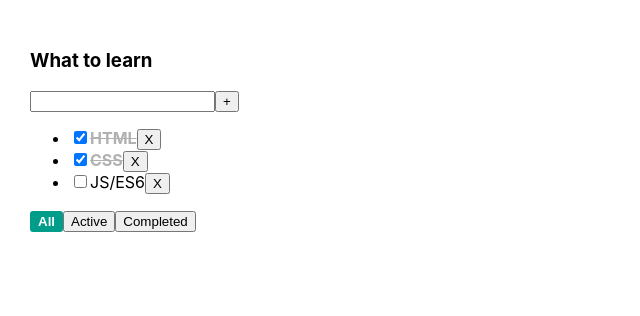
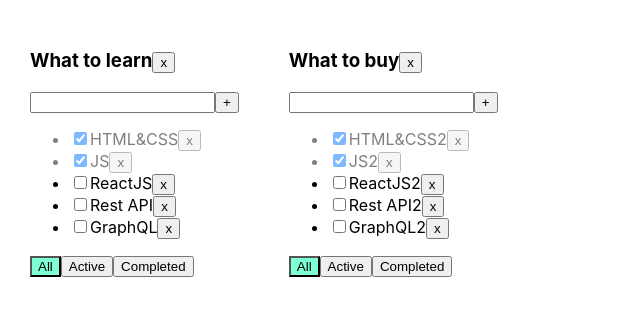
Before and after one commit to alex27git/TodoList, a React (Create React App) app: page / in a window 1280 px wide. Shown: the top 316 px of the page, without its empty margins (0-640 px from the left). Built offline with nearby package versions, Linux system fonts and the light colour scheme.

Commit message:
remove todo lists

```diff
--- a/src/App.css
+++ b/src/App.css
@@ -1,29 +1,24 @@
 .App {
   padding: 30px;
   display: flex;
-
 }
 
 .App > div {
   margin-right: 50px;
 }
 
-.isDone {
-  text-decoration: line-through;
-  color: #000000;
-  font-weight: bold;
-  opacity: 0.3;
+.error {
+  border: red 1px solid;
 }
 
-.active {
-  background-color: #009d8b;
-  color: white;
-  font-weight: bold;
-  border: 2px solid #009d8b;
-  border-radius: 3px;
+.error-message {
+  color: red;
 }
 
-.error {
-  border: 2px solid #ff1c21;
-  outline: none;
+.active-filter {
+  background-color: aquamarine;
 }
+
+.is-done {
+  opacity: 0.5;
+}
--- a/src/App.tsx
+++ b/src/App.tsx
@@ -1,71 +1,114 @@
 import React, {useState} from 'react';
 import './App.css';
-import TodoList, {TaskType}from "./TodoList";
-import {v1} from "uuid";
+import {Todolist} from './Todolist';
+import {v1} from 'uuid';
 
-export type FilterValuesType = "all"|"active"|"completed"
+export type FilterValuesType = "all" | "active" | "completed";
+
+type TodolistsType = {
+  id: string,
+  title: string,
+  filter: FilterValuesType
+}
 
 function App() {
-  const title: string = "What to learn"
-  // const title: string = "What to buy"
 
-  const [tasks, setTasks] = useState<Array<TaskType>>(
-    [
-      {id: v1(), title: "HTML", isDone: true},
-      {id: v1(), title: "CSS", isDone: true},
-      {id: v1(), title: "JS/ES6", isDone: false},
+  // let [todolists, setTodolists] = useState<Array<TodolistsType>>([
+  //   {id: v1(), title: 'What to learn', filter: 'all'},
+  //   {id: v1(), title: 'What to buy', filter: 'all'},
+  // ])
+
+  // let [tasks, setTasks] = useState([
+  //   {id: v1(), title: "HTML&CSS", isDone: true},
+  //   {id: v1(), title: "JS", isDone: true},
+  //   {id: v1(), title: "ReactJS", isDone: false},
+  //   {id: v1(), title: "Rest API", isDone: false},
+  //   {id: v1(), title: "GraphQL", isDone: false},
+  // ]);
+
+  let todolistID1=v1();
+  let todolistID2=v1();
+
+  let [todolists, setTodolists] = useState<Array<TodolistsType>>([
+    {id: todolistID1, title: 'What to learn', filter: 'all'},
+    {id: todolistID2, title: 'What to buy', filter: 'all'}, ])
+  let [tasks, setTasks] = useState({
+    [todolistID1]:[
+    {id: v1(), title: "HTML&CSS", isDone: true},
+      {id: v1(), title: "JS", isDone: true},
+      {id: v1(), title: "ReactJS", isDone: false},
+      {id: v1(), title: "Rest API", isDone: false},
+      {id: v1(), title: "GraphQL", isDone: false},
+    ],
+    [todolistID2]:[
+      {id: v1(), title: "HTML&CSS2", isDone: true},
+      {id: v1(), title: "JS2", isDone: true},
+      {id: v1(), title: "ReactJS2", isDone: false},
+      {id: v1(), title: "Rest API2", isDone: false},
+      {id: v1(), title: "GraphQL2", isDone: false},
     ]
-  )
+  });
 
-  const removeTask = (taskID: string) => {
-    const updateTasks = tasks.filter((task:TaskType) => task.id !== taskID)
-    setTasks(updateTasks)
+  function removeTodoList(todoListId: string) {
+    setTodolists(todolists.filter(el =>el.id !== todoListId))
+    delete tasks[todoListId]
+  }
+  //let [filter, setFilter] = useState<FilterValuesType>("all");
+
+  function removeTask(todoListId: string, taskId: string) {
+    setTasks({...tasks, [todoListId]:tasks[todoListId].filter(el => el.id !== taskId)})
+    // let filteredTasks = tasks.filter(t => t.id !== id);
+    // setTasks(filteredTasks);
   }
 
-  const addTask = (title: string) => {
-    const newTask: TaskType = {
-      id: v1(),
-      title: title,
-      isDone: false
-    }
-
-    const updateTasks = [newTask, ...tasks]
-    setTasks(updateTasks)
+  function addTask(todoListId: string, title: string) {
+     let newTask = {id: v1(), title: title, isDone: false};
+     setTasks({...tasks, [todoListId]:[newTask, ...tasks[todoListId]]})
+    // let newTasks = [task, ...tasks];
+    // setTasks(newTasks);
   }
 
-  const [filter, setFilter] = useState<FilterValuesType>("all")
+  function changeStatus(todoListId: string, taskId: string, isDone: boolean) {
+    setTasks({...tasks, [todoListId]: tasks[todoListId].map(el => el.id === taskId
+      ? {...el, isDone: isDone} :el)})
+    // let task = tasks.find(t => t.id === taskId);
+    // if (task) {
+    //   task.isDone = isDone;
+    //}
 
-  const changeTaskStatus = (taskID: string, isDone: boolean) => {
-    setTasks(tasks.map(t => t.id === taskID ? {...t, isDone: isDone} :t))
+    //setTasks([...tasks]);
   }
 
-  let tasksForRender;
-  switch (filter) {
-    case "completed":
-      tasksForRender = tasks.filter(t => t.isDone)
-      break
-    case "active":
-      tasksForRender = tasks.filter(t => !t.isDone)
-      break
-    default:
-      tasksForRender = tasks
-  }
-
-  const changeFilter = (filter: FilterValuesType) => {
-    setFilter(filter)
+  function changeFilter(todoListId: string, value: FilterValuesType) {
+    setTodolists(todolists.map(el => el.id === todoListId ? {...el, filter:value} : el))
   }
 
   return (
     <div className="App">
-      <TodoList
-        title={title}
-        tasks={tasksForRender}
-        removeTask={removeTask}
-        changeFilter={changeFilter}
-        addTask={addTask}
-        changeTaskStatus={changeTaskStatus}
-        filter={filter}
-      />
+      {todolists.map((el) => {
+        let tasksForTodolist = tasks[el.id];
+        if (el.filter === "active") {
+          tasksForTodolist = tasks[el.id].filter(t => t.isDone === false);
+        }
+        if (el.filter === "completed") {
+          tasksForTodolist = tasks[el.id].filter(t => t.isDone === true);
+        }
+        return (
+          <Todolist
+            key={el.id}
+            todoListId={el.id}
+            title={el.title}
+            tasks={tasksForTodolist}
+            removeTask={removeTask}
+            changeFilter={changeFilter}
+            addTask={addTask}
+            changeTaskStatus={changeStatus}
+            filter={el.filter}
+            removeTodoList={removeTodoList}
+          />
+        )
+      })}
+
     </div>
   );
 }
--- a/src/TodoList.tsx
+++ /dev/null
@@ -1,107 +0,0 @@
-import React, {ChangeEvent, KeyboardEvent, useState} from 'react';
-import {FilterValuesType} from "./App";
-
-export type TaskType = {
-  id: string
-  title: string
-  isDone: boolean
-}
-
-type TodoListPropsType = {
-  title: string
-  tasks: Array<TaskType>
-  removeTask: (taskID: string) => void
-  changeFilter: (filter: FilterValuesType) => void
-  changeTaskStatus: (taskID: string, isDone: boolean) => void
-  addTask: (title: string) => void
-  filter: FilterValuesType
-}
-
-const TodoList = (props: TodoListPropsType) => {
-  console.log("TodoList")
-
-  const [title, setTitle] = useState("")
-  const [error, setError] = useState<boolean>(false)
-
-
-  const tasksListItems = props.tasks.length
-    ? props.tasks.map(task => {
-
-      const removeTask = () => {
-        props.removeTask(task.id)
-      }
-      const changeTaskStatus = (e: ChangeEvent<HTMLInputElement>) =>
-        props.changeTaskStatus(task.id, e.currentTarget.checked)
-      return (
-        <li>
-          <input
-            onChange={changeTaskStatus}
-            type="checkbox" checked={task.isDone}
-          />
-          <span className={task.isDone ? "isDone" : ""}>{task.title}</span>
-          <button onClick={removeTask}>X</button>
-        </li>
-      )
-    })
-    : <span>Task is empty!</span>
-
-  const onClickAddTask = () => {
-    const trimmedTitle = title.trim()
-    if (trimmedTitle) {
-      props.addTask(trimmedTitle)
-    } else {
-      setError(true)
-    }
-    setTitle("")
-  }
-
-  const onKeyDownAddTaskHandler = (e: KeyboardEvent<HTMLInputElement>) => {
-    if (e.key === "Enter" || e.ctrlKey) {
-      onClickAddTask()
-    }
-  }
-
-  const onChangeAddTaskHandler = (e: ChangeEvent<HTMLInputElement>) => {
-    error && setError(false)
-    setTitle(e.currentTarget.value)
-  }
-
-  const getChangeFilterHandler = (filter: FilterValuesType) => {
-    return () => props.changeFilter(filter)
-  }
-
-  return (
-    <div>
-      <h3>{props.title}</h3>
-      <div>
-        <input
-          value={title}
-          onChange={onChangeAddTaskHandler}
-          onKeyDown={onKeyDownAddTaskHandler}
-          className={error ? "error" : ""}
-        />
-        <button onClick={onClickAddTask}>+</button>
-        {error && <div style={{color: "#ff1c21"}}>Title is required! </div>}
-      </div>
-      <ul>
-        {tasksListItems}
-      </ul>
-      <div>
-        <button
-          className={props.filter === "all" ? "active" : ""}
-          onClick={getChangeFilterHandler("all")}>All
-        </button>
-        <button
-          className={props.filter === "active" ? "active" : ""}
-          onClick={getChangeFilterHandler("active")}>Active
-        </button>
-        <button
-          className={props.filter === "completed" ? "active" : ""}
-          onClick={getChangeFilterHandler("completed")}>Completed
-        </button>
-      </div>
-    </div>
-  );
-};
-
-export default TodoList;
--- /dev/null
+++ b/src/Todolist.tsx
@@ -0,0 +1,95 @@
+import React, {ChangeEvent, KeyboardEvent, useState} from 'react';
+import {FilterValuesType} from './App';
+
+type TaskType = {
+  id: string
+  title: string
+  isDone: boolean
+}
+
+type PropsType = {
+  title: string
+  tasks: Array<TaskType>
+  removeTask: (todoListId: string, taskId: string) => void
+  changeFilter: (todoListId: string, value: FilterValuesType) => void
+  addTask: (todoListId: string, title: string) => void
+  changeTaskStatus: (todoListId: string, taskId: string, isDone: boolean) => void
+  filter: FilterValuesType
+  todoListId: string
+  removeTodoList: (todoListId: string) => void
+}
+
+export function Todolist(props: PropsType) {
+
+  let [title, setTitle] = useState("")
+  let [error, setError] = useState<string | null>(null)
+
+  const addTask = () => {
+    if (title.trim() !== "") {
+      props.addTask(props.todoListId, title.trim());
+      setTitle("");
+    } else {
+      setError("Title is required");
+    }
+  }
+
+  const onChangeHandler = (e: ChangeEvent<HTMLInputElement>) => {
+    setTitle(e.currentTarget.value)
+  }
+
+  const onKeyPressHandler = (e: KeyboardEvent<HTMLInputElement>) => {
+    setError(null);
+    if (e.charCode === 13) {
+      addTask();
+    }
+  }
+
+  const onAllClickHandler = () => props.changeFilter(props.todoListId, "all");
+  const onActiveClickHandler = () => props.changeFilter(props.todoListId, "active");
+  const onCompletedClickHandler = () => props.changeFilter(props.todoListId, "completed");
+  const removeTodoListHandler = () => {
+      props.removeTodoList(props.todoListId)
+  }
+
+  return <div>
+    <h3>
+      {props.title}
+      <button onClick={removeTodoListHandler}>x</button>
+    </h3>
+    <div>
+      <input value={title}
+             onChange={onChangeHandler}
+             onKeyPress={onKeyPressHandler}
+             className={error ? "error" : ""}
+      />
+      <button onClick={addTask}>+</button>
+      {error && <div className="error-message">{error}</div>}
+    </div>
+    <ul>
+      {
+        props.tasks.map(t => {
+          const onClickHandler = () => props.removeTask(props.todoListId, t.id)
+          const onChangeHandler = (e: ChangeEvent<HTMLInputElement>) => {
+            props.changeTaskStatus(props.todoListId, t.id, e.currentTarget.checked);
+          }
+
+          return <li key={t.id} className={t.isDone ? "is-done" : ""}>
+            <input type="checkbox"
+                   onChange={onChangeHandler}
+                   checked={t.isDone}/>
+            <span>{t.title}</span>
+            <button onClick={onClickHandler}>x</button>
+          </li>
+        })
+      }
+    </ul>
+    <div>
+      <button className={props.filter === 'all' ? "active-filter" : ""}
+              onClick={onAllClickHandler}>All</button>
+      <button className={props.filter === 'active' ? "active-filter" : ""}
+              onClick={onActiveClickHandler}>Active</button>
+      <button className={props.filter === 'completed' ? "active-filter" : ""}
+              onClick={onCompletedClickHandler}>Completed</button>
+    </div>
+  </div>
+}
```
Also changed, not shown: 1 other file (tests, documents, lock files or other folders).
